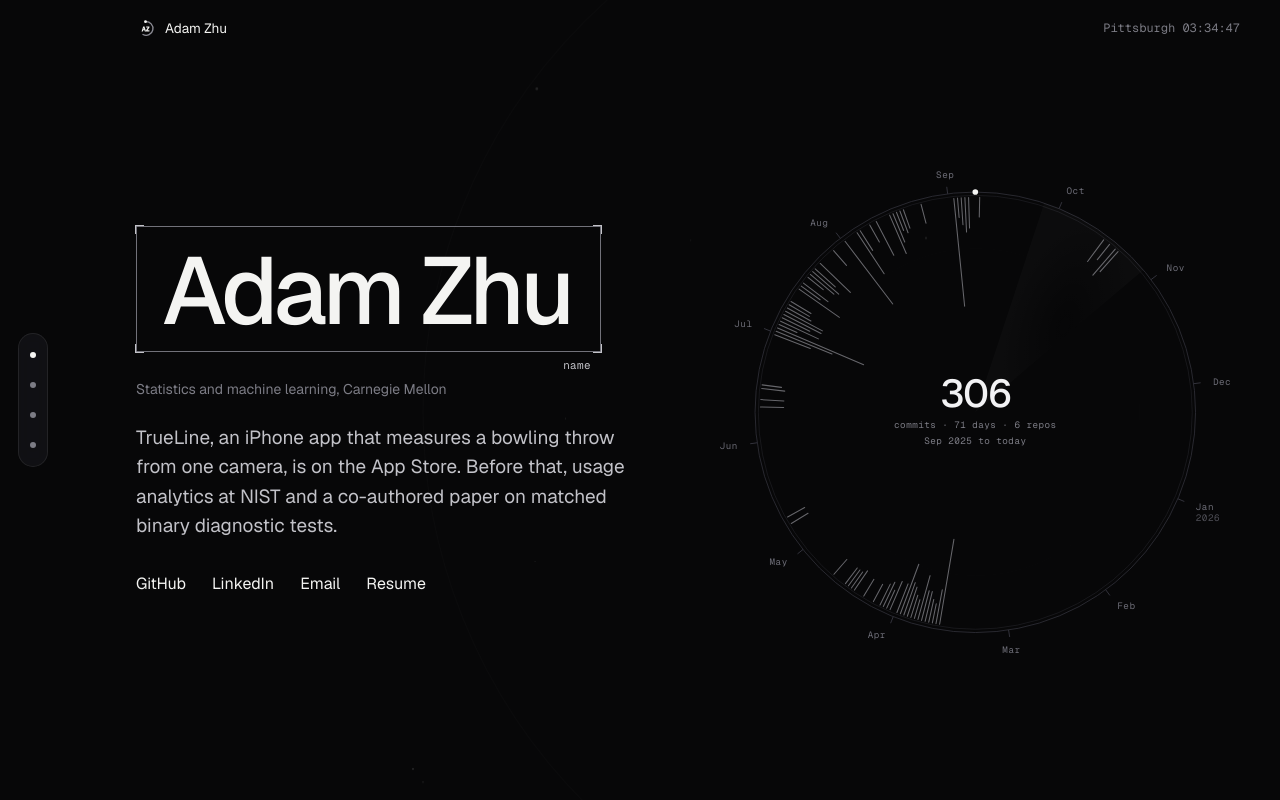
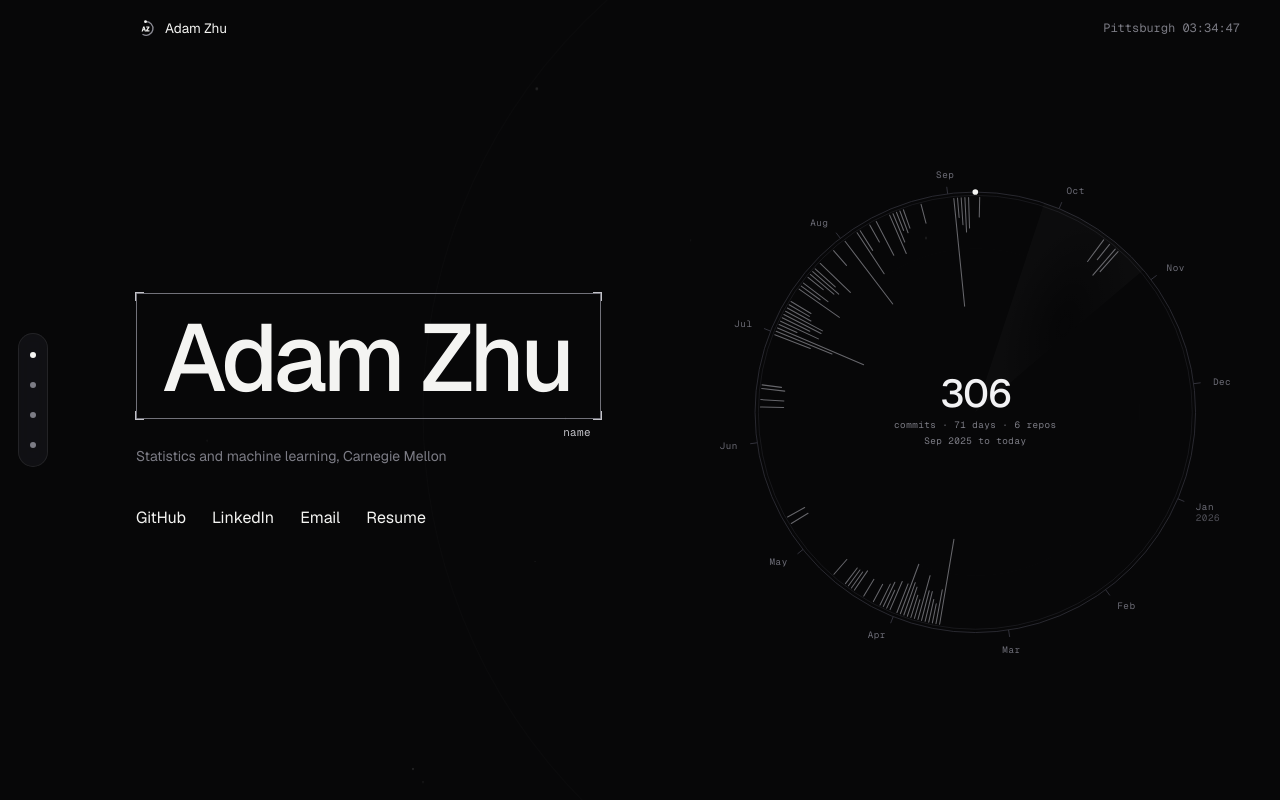
Before and after one commit to adam-zhu1/adam-zhu1.github.io, a React (Vite) app: page / in a window 1280 px wide. Shown: the top 800 px of the page. Built offline with nearby package versions, Linux system fonts and the light colour scheme.

Commit message:
Cut the paragraph from the title screen
Name, what Adam studies, and the four links. The projects speak for
themselves further down the page.

```diff
--- a/src/App.tsx
+++ b/src/App.tsx
@@ -147,11 +147,6 @@ export default function App() {
                   <h1 className={step < 2 ? "pre" : ""}>Adam Zhu</h1>
                 </Frame>
                 <p className="kick in">Statistics and machine learning, Carnegie Mellon</p>
-                <p className="lede in">
-                  TrueLine, an iPhone app that measures a bowling throw from one camera, is on the App
-                  Store. Before that, usage analytics at NIST and a co-authored paper on matched binary
-                  diagnostic tests.
-                </p>
                 <ul className="in">
                   <li><a href="https://github.com/adam-zhu1">GitHub</a></li>
                   <li><a href="https://www.linkedin.com/in/adam-zhu-cmu/">LinkedIn</a></li>
--- a/src/index.css
+++ b/src/index.css
@@ -134,8 +134,7 @@ section.sec { min-height: 100vh; display: flex; flex-direction: column; justify-
   transition: clip-path 1.05s cubic-bezier(.22,1,.36,1), transform 1.05s cubic-bezier(.22,1,.36,1); }
 .hero h1.pre { clip-path: inset(108% 0 -20% 0); transform: translateY(.14em); }
 .hero .kick { font-size: 14px; color: var(--mute); margin: 26px 0 0; }
-.hero .side p.lede { margin: 22px 0 0; font-size: 19px; color: var(--ink2); max-width: 44ch; line-height: 1.55; }
-.hero ul { display: flex; flex-wrap: wrap; gap: 26px; margin: 30px 0 0; padding: 0; list-style: none; }
+.hero ul { display: flex; flex-wrap: wrap; gap: 26px; margin: 36px 0 0; padding: 0; list-style: none; }
 .hero a { font-size: 16px; color: var(--ink); text-decoration: none; position: relative; padding-bottom: 3px; }
 .hero a::after { content: ""; position: absolute; left: 0; right: 0; bottom: 0; height: 1px; background: var(--ink); transform: scaleX(0); transform-origin: left; transition: transform .18s cubic-bezier(.4,0,.2,1); }
 .hero a:hover::after, .hero a:focus-visible::after { transform: scaleX(1); }
```
